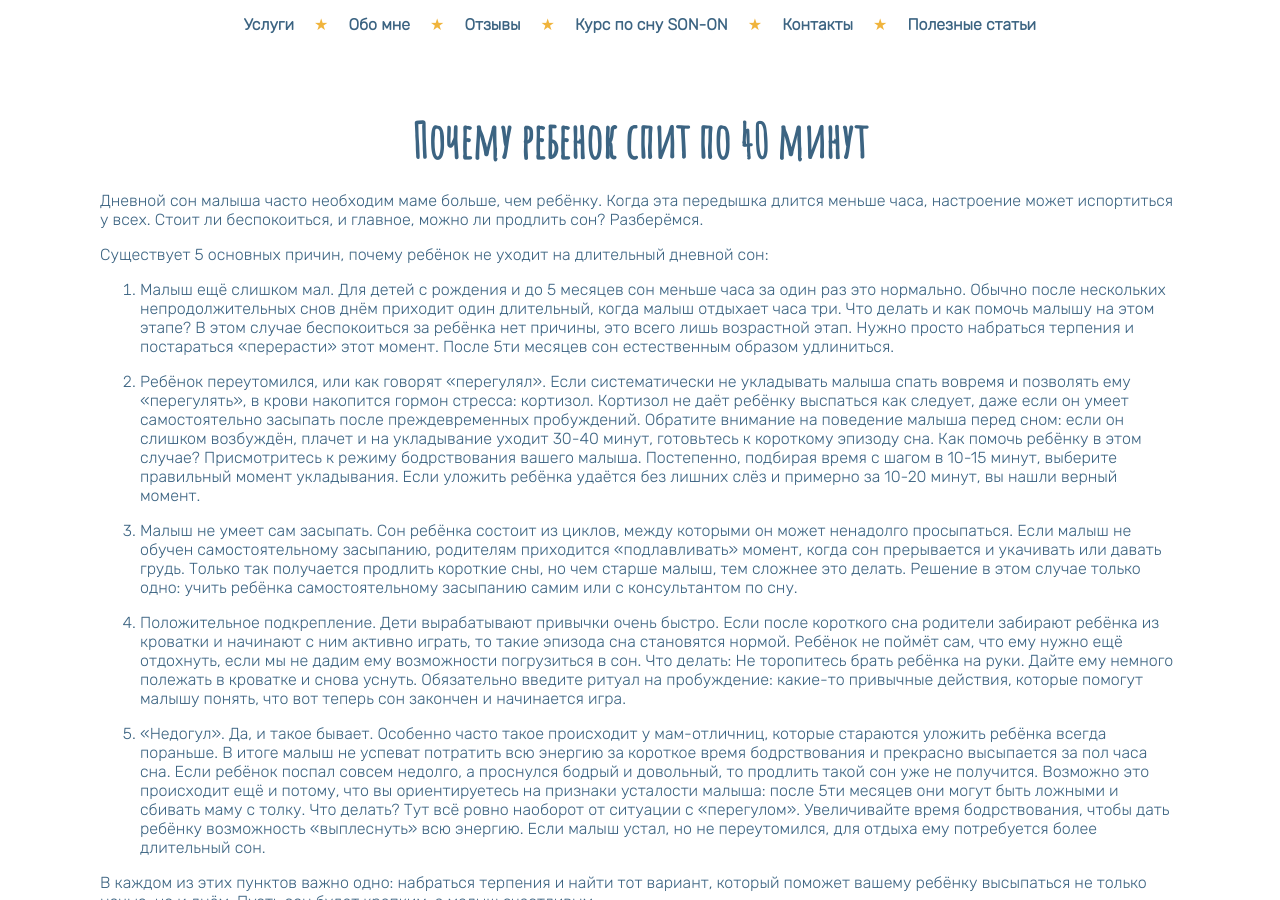
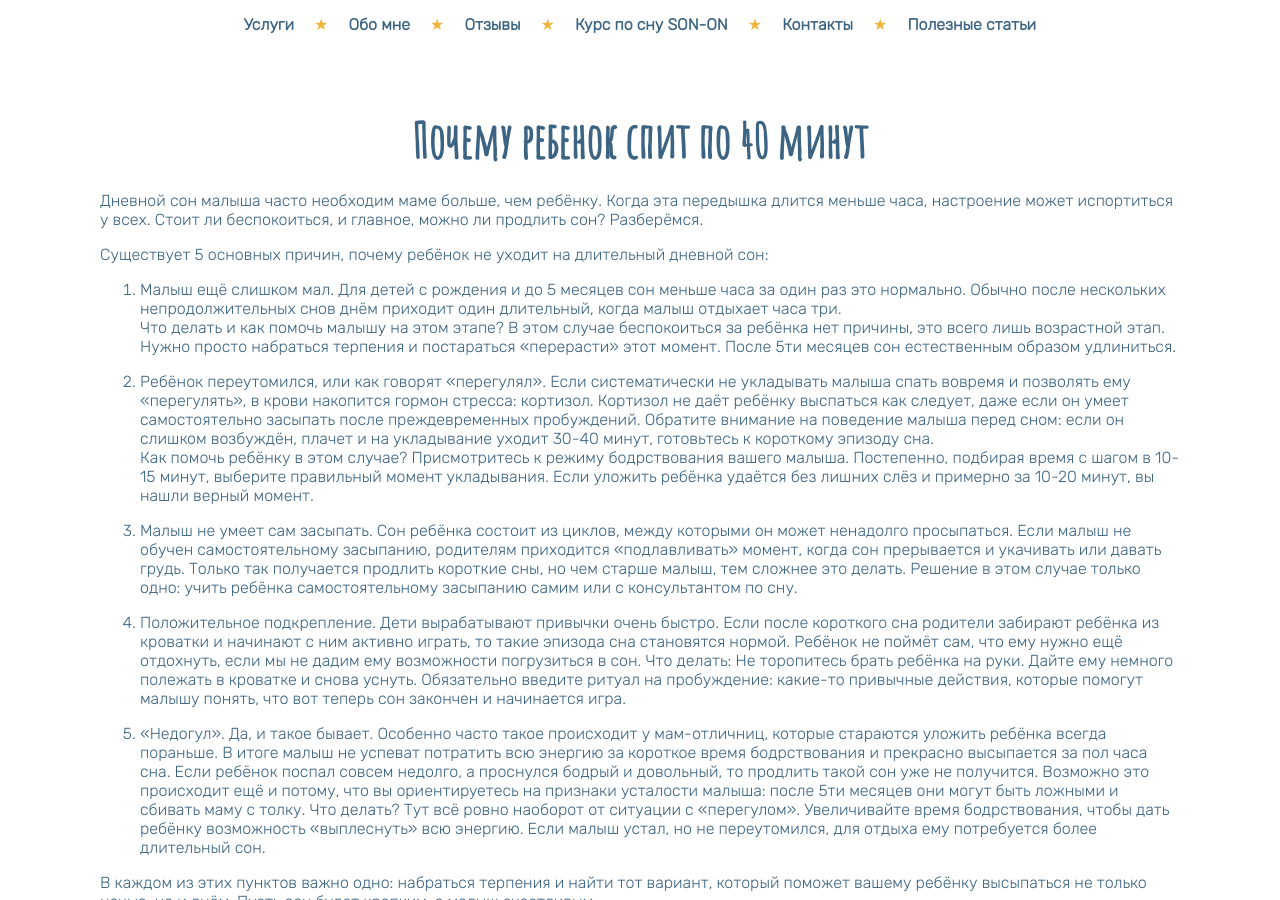
Before and after one commit to Olgamyrsikova/sleepconsult, a Jekyll site: the page built from _posts/2022-02-02-pochemu-rebenok-ne-spit-40-minut.md, in a window 1280 px wide and 900 px high. Built offline with Jekyll 4.4.1, drawn with Linux system fonts in a browser that asks for light colours.

```diff
--- a/_posts/2022-02-02-pochemu-rebenok-ne-spit-40-minut.md
+++ b/_posts/2022-02-02-pochemu-rebenok-ne-spit-40-minut.md
@@ -5,11 +5,11 @@ tag: сон, ребенок, малыш, младенец
 excerpt: Все причины коротких снов
 ---
 
-Дневной сон малыша часто необходим маме больше, чем ребёнку. Когда эта передышка длится меньше часа, настроение может испортиться у всех. Стоит ли беспокоиться, и главное, можно ли продлить сон? Разберёмся.
+<p>Дневной сон малыша часто необходим маме больше, чем ребёнку. Когда эта передышка длится меньше часа, настроение может испортиться у всех. Стоит ли беспокоиться, и главное, можно ли продлить сон? Разберёмся. </p>
 
 Существует 5 основных причин, почему ребёнок не уходит на длительный дневной сон:
 
-1. Малыш ещё слишком мал. Для детей с рождения и до 5 месяцев сон меньше часа за один раз это нормально. Обычно после нескольких непродолжительных снов днём приходит один длительный, когда малыш отдыхает часа три.
+1. Малыш ещё слишком мал. Для детей с рождения и до 5 месяцев сон меньше часа за один раз это нормально. Обычно после нескольких непродолжительных снов днём приходит один длительный, когда малыш отдыхает часа три. <br>
 Что делать и как помочь малышу на этом этапе? В этом случае беспокоиться за ребёнка нет причины, это всего лишь возрастной этап. Нужно просто набраться терпения и постараться «перерасти» этот момент. После 5ти месяцев сон естественным образом удлиниться.
 
 2. Ребёнок переутомился, или как говорят «перегулял». Если систематически не укладывать малыша спать вовремя и позволять ему «перегулять», в крови накопится гормон стресса: кортизол. Кортизол не даёт ребёнку выспаться как следует, даже если он умеет самостоятельно засыпать после преждевременных пробуждений. Обратите внимание на поведение малыша перед сном: если он слишком возбуждён, плачет и на укладывание уходит 30-40 минут, готовьтесь к короткому эпизоду сна.
```
